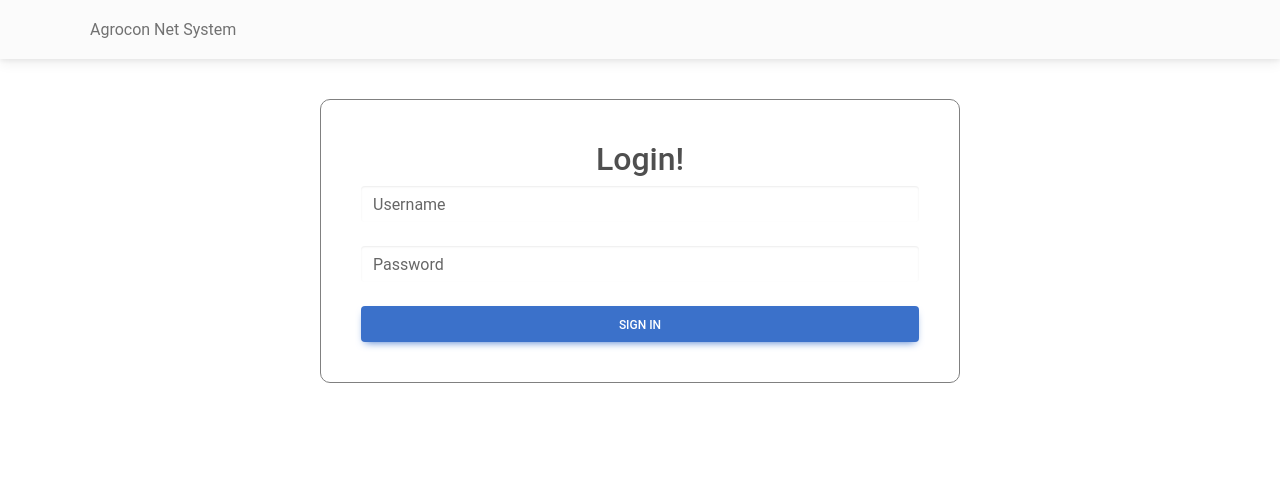
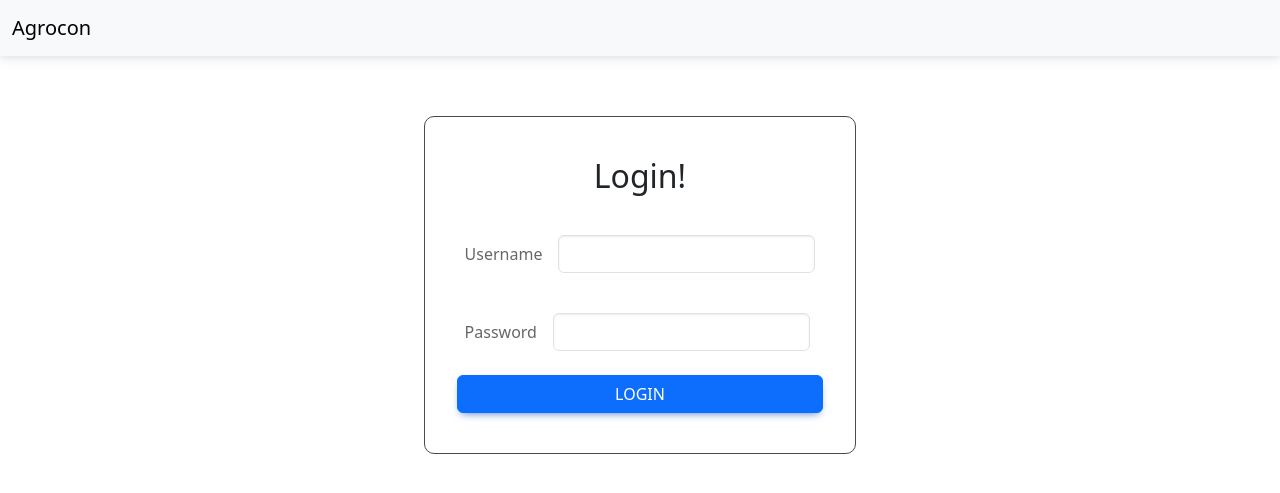
Before and after one commit to tejas1505/Agrocon, a Django app: page /Login/ in a window 1280 px wide. Shown: the top 493 px of the page. Run offline with Django 3.2, Linux system fonts and the light colour scheme; some libraries are stand-ins or nearby versions.

Commit message:
Update Login.html

```diff
--- a/sensor/templates/Login.html
+++ b/sensor/templates/Login.html
@@ -6,17 +6,18 @@
     <meta charset="UTF-8">
     <meta http-equiv="X-UA-Compatible" content="IE=edge">
     <meta name="viewport" content="width=device-width, initial-scale=1.0">
-    <!-- <link rel="stylesheet" href="{% static 'login.css' %}"> -->
     <link href="https://cdnjs.cloudflare.com/ajax/libs/mdb-ui-kit/6.2.0/mdb.min.css" rel="stylesheet" />
     <script type="text/javascript" src="https://cdnjs.cloudflare.com/ajax/libs/mdb-ui-kit/6.2.0/mdb.min.js"></script>
+    <link href="https://cdn.jsdelivr.net/npm/bootstrap@5.3.0-alpha3/dist/css/bootstrap.min.css" rel="stylesheet"
+        integrity="sha384-KK94CHFLLe+nY2dmCWGMq91rCGa5gtU4mk92HdvYe+M/SXH301p5ILy+dN9+nJOZ" crossorigin="anonymous">
 
     <title>Login!</title>
 </head>
 <style>
     .body .container {
-        width: 50%;
-        margin-top: 40px;
-        border: 1px solid grey;
+        width: max-content;
+        margin-top: 60px;
+        border: 1px solid rgb(66, 78, 77);
         border-radius: 10px;
         padding: 40px;
     }
@@ -26,9 +27,9 @@
         justify-content: center;
     }
 
-    .form-outline input {
+    /* .form-outline input {
         border: 1px solid black;
-    }
+    } */
 
     .message li {
         margin-top: 0px;
@@ -68,15 +69,9 @@
 </style>
 
 <body>
-    <nav class="navbar navbar-expand-lg navbar-light bg-light">
-        <div class="container">
-            <div class="collapse navbar-collapse" id="navbarButtonsExample">
-                <ul class="navbar-nav me-auto mb-2 mb-lg-0">
-                    <li class="nav-item">
-                        <a class="nav-link" href="/">Agrocon Net System</a>
-                    </li>
-                </ul>
-            </div>
+    <nav class="navbar navbar-light bg-light">
+        <div class="container-fluid">
+            <a class="navbar-brand" href="/">Agrocon</a>
         </div>
     </nav>
     <div class="body">
@@ -93,20 +88,25 @@
 
                 {% endfor %}
                 {% endif %}
-                <!-- Email input -->
-                <div class="form-outline mb-4">
-                    <input type="text" name="login_username" id="form1Example1" class="form-control" autocomplete="off" />
-                    <label class="form-label" for="form1Example1">Username</label>
+                <div class="row g-3 align-items-center my-4">
+                    <div class="col-auto">
+                        <label for="inputPassword6" class="col-form-label">Username</label>
+                    </div>
+                    <div class="col-auto">
+                        <input type="text" name="login_username" id="inputUsername6" class="form-control" autocomplete="off">
+                    </div>
                 </div>
-
-                <!-- Password input -->
-                <div class="form-outline mb-4">
-                    <input type="password" name="login_password" id="form1Example2" class="form-control" />
-                    <label class="form-label" for="form1Example2">Password</label>
+                <div class="row g-3 align-items-center my-4">
+                    <div class="col-auto">
+                        <label for="inputPassword6" class="col-form-label">Password</label>
+                    </div>
+                    <div class="col-auto">
+                        <input type="password" name="login_password" id="inputPassword6" class="form-control">
+                    </div>
                 </div>
-
-
-                <button type="submit" class="btn btn-primary btn-block">Sign in</button>
+                <div class="row g-3 align-items-center">
+                    <button type="submit" class="btn btn-primary">Login</button>
+                </div>
             </form>
         </div>
     </div>
```
